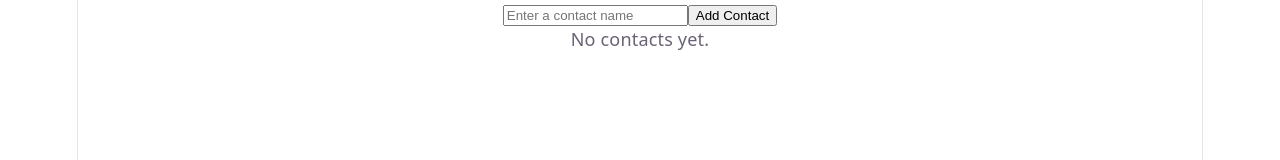
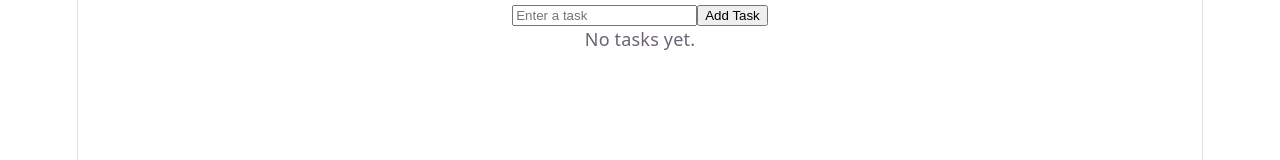
Before and after one commit to JonWhack/react-learning, a React (Vite) app: page / in a window 1280 px wide. Shown: the top 160 px of the page. Built offline with nearby package versions, Linux system fonts and the light colour scheme.

Commit message:
Week 3 Practice

```diff
--- a/src/App.jsx
+++ b/src/App.jsx
@@ -1,8 +1,8 @@
 
-import Day21 from './days/Day21'
+import Week3practice from './days/Week3practice';
 
 function App() {
-  return <Day21 />;
+  return <Week3practice />;
 }
 
 export default App;
--- /dev/null
+++ b/src/days/Week3practice.jsx
@@ -0,0 +1,55 @@
+import { useState } from 'react';
+
+function Week3practice() {
+    const [tasks, setTasks] = useState([]);
+    const [taskName, setTaskName] = useState('');
+
+    function handleTaskNameChange(event) {
+        setTaskName(event.target.value);
+    }
+    function addTask() {
+        if(taskName === '') return;
+        const newTask = {id: Date.now(), name: taskName, done: false};
+        setTasks([...tasks, newTask]);
+        setTaskName('');
+    }
+    function removeTask(id) {
+        setTasks(tasks.filter(task => task.id !== id));
+    }
+    function toggleDone(id) {
+        setTasks(
+            tasks.map((task) =>
+            task.id === id ? {...task, done: !task.done} : task)
+        );
+    }
+
+    return (
+        <div>
+            <input
+                type="text"
+                placeholder="Enter a task"
+                value={taskName}
+                onChange={handleTaskNameChange}
+            />
+            <button onClick={addTask}> Add Task</button>
+
+            {tasks.length === 0 ? (
+                <p>No tasks yet.</p>
+            ) : (
+                <ul>
+                    {tasks.map((task) => (
+                        <li key={task.id}>
+                            {task.done ? <s> {task.name}</s> : task.name}
+                            <button onClick={() => toggleDone(task.id)}>
+                                {task.done ? 'Undo' : 'Done'}
+                            </button>
+                            <button onClick={() => removeTask(task.id)} > Remove</button>
+                        </li>
+                    ))}
+                </ul>
+            )}
+        </div>
+    );
+}
+
+export default Week3practice;
```
